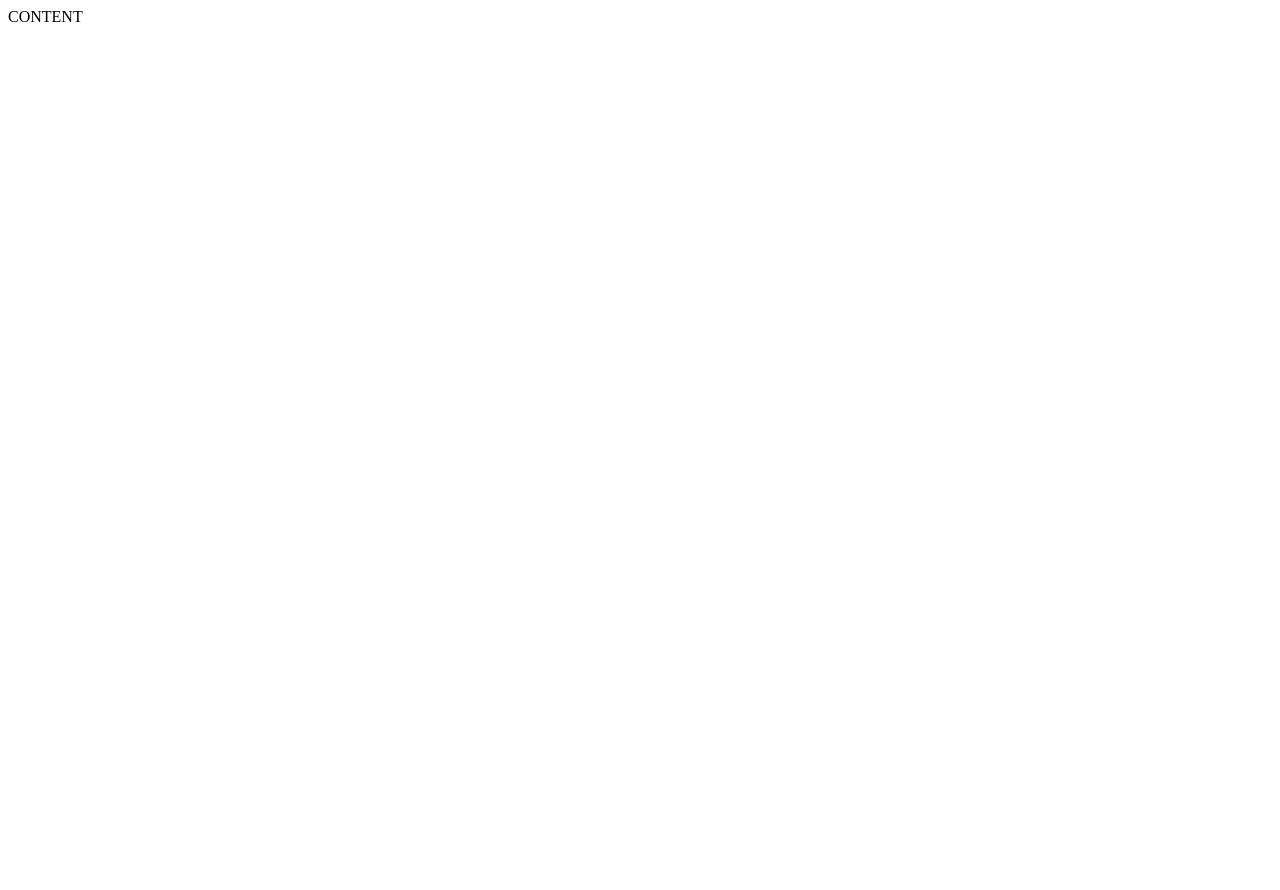
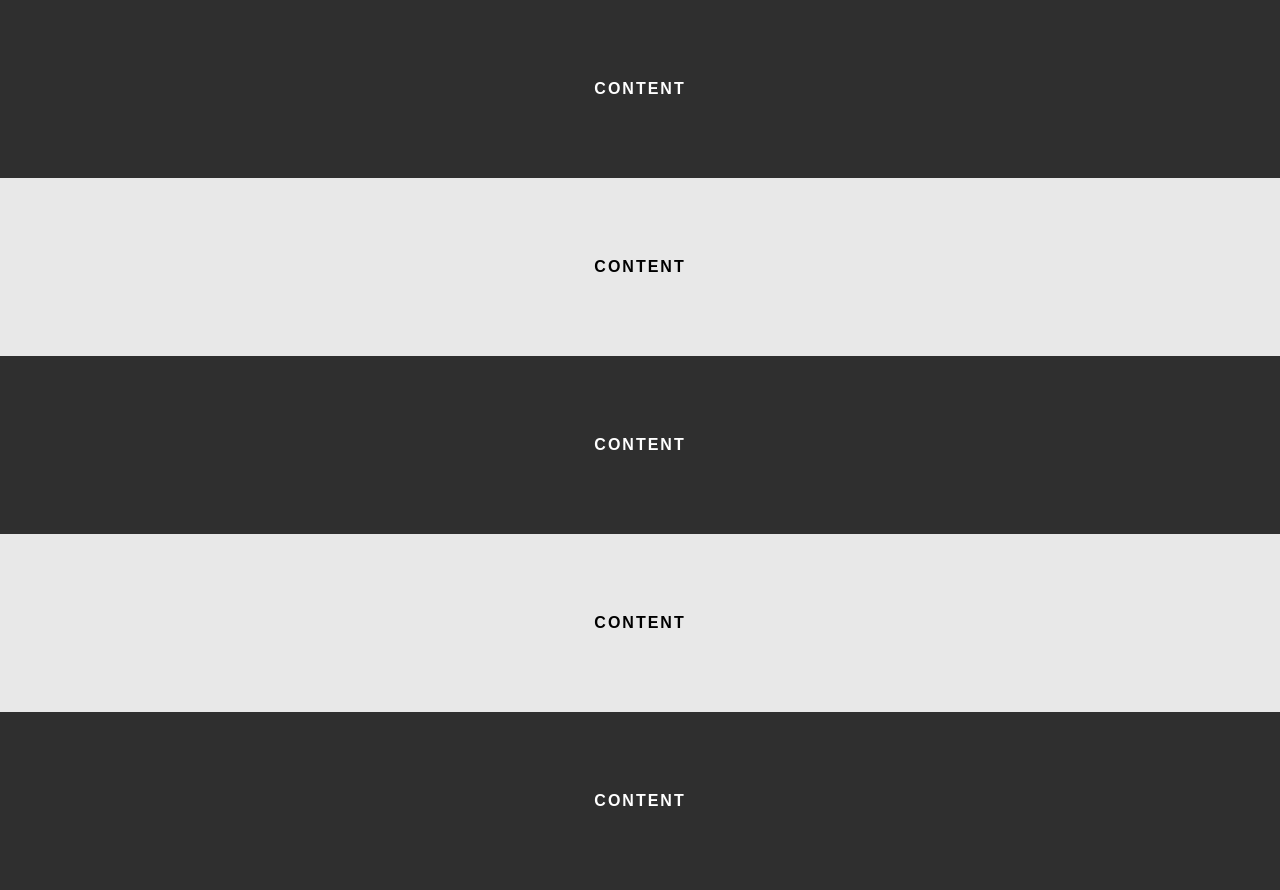
Before and after one commit to teampolymathic/hellobar_testing, a plain HTML site: page bar_email.html in a window 1280 px wide. Before the commit the page ends 800 px from the top, so only its background shows below. Drawn offline with nearby package versions, Linux system fonts and the light colour scheme.

Commit message:
Add test content

```diff
--- a/bar_email.html
+++ b/bar_email.html
@@ -1,7 +1,33 @@
 <html>
   <head>
+    <style>
+      body { margin: 0; }
+      div {
+        margin: 0;
+        width: 100%;
+        padding: 5em 0;
+        text-align: center;
+        font-family: sans-serif;
+        font-weight: bold;
+        letter-spacing: 2px;
+      }
+      .dark { color:white; background-color:rgb(47, 47, 47); }
+      .light { color:black; background-color:rgb(232, 232, 232); }
+    </style>
+    <script src="https://code.jquery.com/jquery-2.1.4.min.js"></script>
   </head>
   <body>
-    CONTENT
+    <div class="dark">CONTENT</div>
+    <div class="light">CONTENT</div>
+    <div class="dark">CONTENT</div>
+    <div class="light">CONTENT</div>
+    <div class="dark">CONTENT</div>
+    <script>
+      $("div").click(function() {
+        $(this).toggleClass("dark");
+        $(this).toggleClass("light");
+      });
+    </script>
+    <script src="//scripts-edge.hellobar.com.s3.amazonaws.com/b77f1af24ea335220773dd73b200478fa27c389a.js" type="text/javascript" charset="utf-8" async="async"></script>
   </body>
 </html>
```
